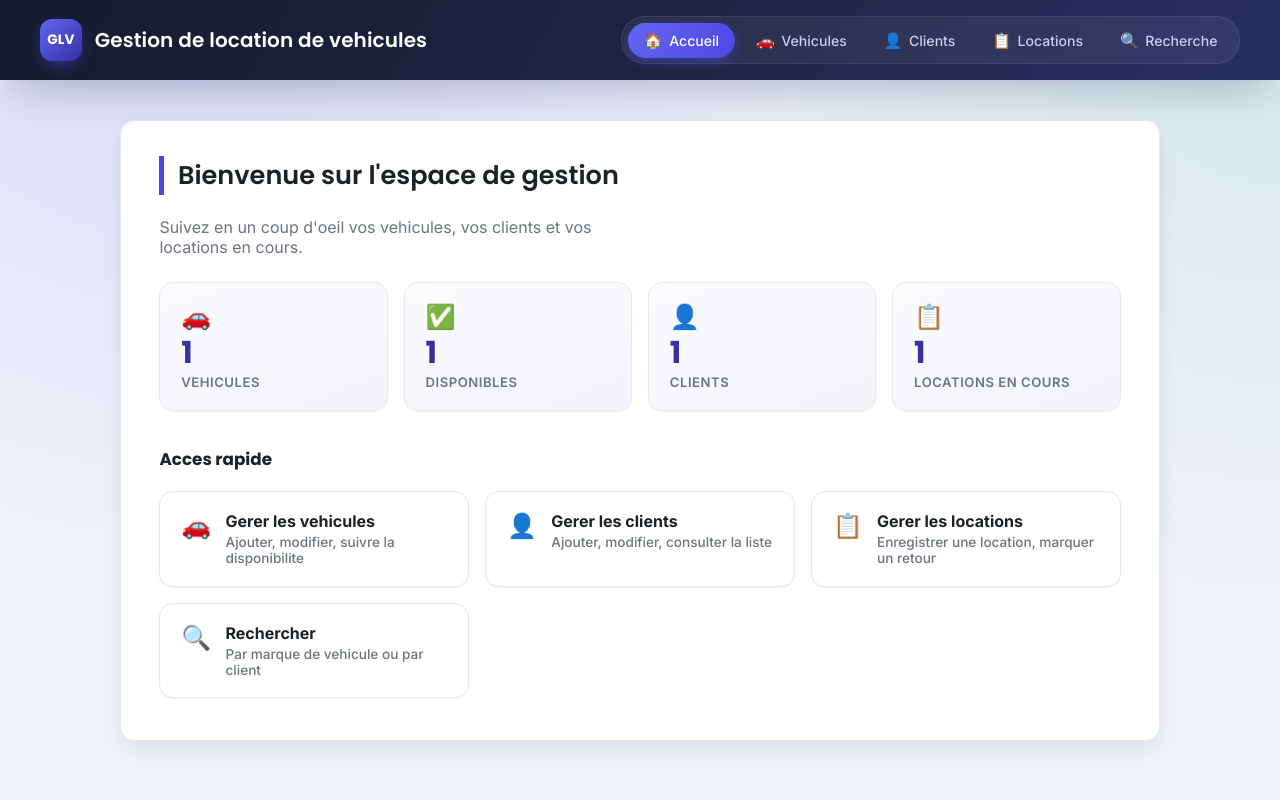
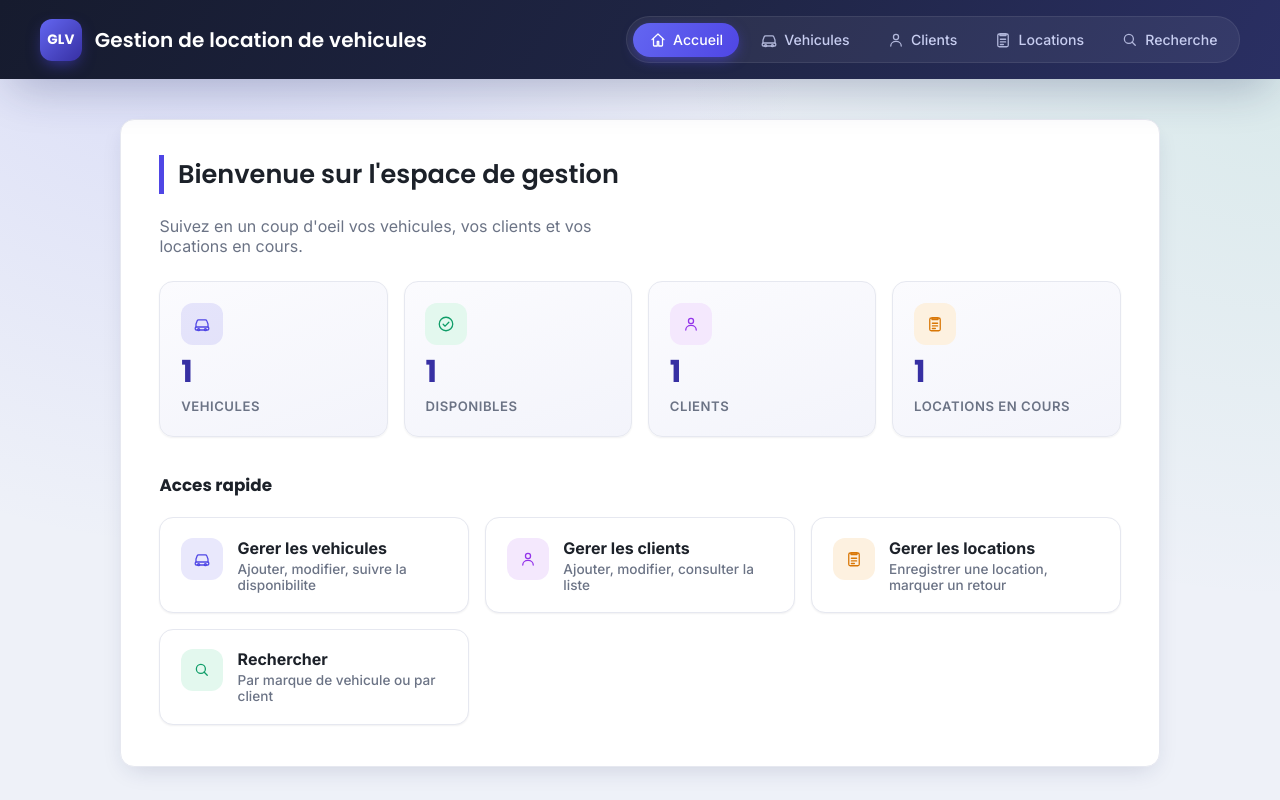
Before and after one commit to jmngsz9zs5-cmyk/Rokhaya_Thiam_-Gestion_de_location_de_vehicules, a PHP site: page / in a window 1280 px wide. Run offline with PHP 8.4, Linux system fonts and the light colour scheme; tables that the repository leaves empty hold one stand-in row (values such as "Sample post").

Commit message:
Remplacement des emojis par des icones SVG (pastilles colorees, style dashboard)

```diff
--- a/assets/css/style.css
+++ b/assets/css/style.css
@@ -12,6 +12,10 @@
     --primaire-fonce: #3730a3;
     --succes: #0f9d68;
     --succes-fond: #e3f8ee;
+    --violet: #9333ea;
+    --violet-fond: #f4e8fd;
+    --ambre: #d97706;
+    --ambre-fond: #fdf1e0;
     --danger: #d13b3b;
     --danger-fond: #fdecec;
     --neutre-fond: #eef0f4;
@@ -115,7 +119,17 @@ nav a {
 }
 
 .nav-icone {
-    font-size: 0.95rem;
+    display: inline-flex;
+    opacity: 0.85;
+}
+
+.nav-icone svg {
+    display: block;
+}
+
+nav a.active .nav-icone,
+nav a:hover .nav-icone {
+    opacity: 1;
 }
 
 nav a:hover {
@@ -198,23 +212,38 @@ main a:hover {
     display: flex;
     flex-direction: column;
     align-items: flex-start;
-    gap: 0.3rem;
+    gap: 0.6rem;
     background: linear-gradient(160deg, #fbfbfe, #f3f4fb);
     border: 1px solid var(--bordure);
     border-radius: var(--rayon);
-    padding: 1.2rem 1.3rem;
+    padding: 1.3rem 1.3rem 1.4rem;
     box-shadow: var(--ombre-sm);
-    transition: transform 0.15s ease, box-shadow 0.15s ease;
+    transition: transform 0.18s ease, box-shadow 0.18s ease;
 }
 
 .stat-carte:hover {
-    transform: translateY(-3px);
+    transform: translateY(-4px);
     box-shadow: var(--ombre-md);
 }
 
-.stat-icone {
-    font-size: 1.5rem;
+.icone-pastille {
+    display: inline-flex;
+    align-items: center;
+    justify-content: center;
+    width: 42px;
+    height: 42px;
+    border-radius: 12px;
+    flex-shrink: 0;
 }
+
+.icone-pastille svg {
+    display: block;
+}
+
+.teinte-primaire { background-color: rgba(79, 70, 229, 0.12); color: var(--primaire); }
+.teinte-succes   { background-color: var(--succes-fond); color: var(--succes); }
+.teinte-violet   { background-color: var(--violet-fond); color: var(--violet); }
+.teinte-ambre    { background-color: var(--ambre-fond); color: var(--ambre); }
 
 .stat-valeur {
     font-family: "Poppins", sans-serif;
--- a/public/index.php
+++ b/public/index.php
@@ -31,12 +31,35 @@ $vues = [
 
 // Liens du menu de navigation (icone + libelle), avec detection de la page active
 $menu = [
-    'accueil' => ['icone' => '🏠', 'libelle' => 'Accueil'],
-    'vehicules' => ['icone' => '🚗', 'libelle' => 'Vehicules'],
-    'clients' => ['icone' => '👤', 'libelle' => 'Clients'],
-    'locations' => ['icone' => '📋', 'libelle' => 'Locations'],
-    'recherche' => ['icone' => '🔍', 'libelle' => 'Recherche'],
+    'accueil' => ['icone' => 'accueil', 'libelle' => 'Accueil'],
+    'vehicules' => ['icone' => 'vehicule', 'libelle' => 'Vehicules'],
+    'clients' => ['icone' => 'client', 'libelle' => 'Clients'],
+    'locations' => ['icone' => 'location', 'libelle' => 'Locations'],
+    'recherche' => ['icone' => 'recherche', 'libelle' => 'Recherche'],
 ];
+
+/**
+ * Retourne le balisage SVG d'une icone du jeu d'icones de l'application.
+ * Icones en traits (style outline), heritent de la couleur du texte (currentColor).
+ */
+function icone(string $nom): string
+{
+    $traits = 'fill="none" stroke="currentColor" stroke-width="1.7" stroke-linecap="round" stroke-linejoin="round"';
+
+    $formes = [
+        'accueil' => '<path d="M4 11.5 12 4l8 7.5" /><path d="M6 10v9a1 1 0 0 0 1 1h4v-6h2v6h4a1 1 0 0 0 1-1v-9" />',
+        'vehicule' => '<path d="M4 16V12l1.6-4.2A2 2 0 0 1 7.5 6.5h9a2 2 0 0 1 1.9 1.3L20 12v4" /><rect x="3" y="16" width="18" height="4" rx="1.4" /><circle cx="7.5" cy="19.5" r="1.4" /><circle cx="16.5" cy="19.5" r="1.4" />',
+        'client' => '<circle cx="12" cy="8" r="3.4" /><path d="M5 20c0-3.6 3.1-6.2 7-6.2s7 2.6 7 6.2" />',
+        'location' => '<rect x="5" y="4" width="14" height="17" rx="2" /><path d="M9 3.5h6a1 1 0 0 1 1 1V6H8V4.5a1 1 0 0 1 1-1Z" /><path d="M8.5 11h7M8.5 14.5h7M8.5 18h4" />',
+        'recherche' => '<circle cx="10.5" cy="10.5" r="6" /><path d="m19 19-4.3-4.3" />',
+        'disponible' => '<circle cx="12" cy="12" r="9" /><path d="m8.2 12.3 2.6 2.6 5-5.2" />',
+        'plus' => '<path d="M12 5v14M5 12h14" />',
+    ];
+
+    $chemin = $formes[$nom] ?? '';
+
+    return '<svg viewBox="0 0 24 24" width="18" height="18" ' . $traits . '>' . $chemin . '</svg>';
+}
 
 // Les formulaires appartiennent visuellement a la section parente pour le surlignage du menu
 $pageActive = $page;
@@ -68,7 +91,7 @@ if ($page === 'vehicule_formulaire') {
         <nav>
             <?php foreach ($menu as $cle => $item): ?>
                 <a href="index.php?page=<?= $cle ?>" class="<?= $pageActive === $cle ? 'active' : '' ?>">
-                    <span class="nav-icone"><?= $item['icone'] ?></span><?= $item['libelle'] ?>
+                    <span class="nav-icone"><?= icone($item['icone']) ?></span><?= $item['libelle'] ?>
                 </a>
             <?php endforeach; ?>
         </nav>
--- a/views/accueil.php
+++ b/views/accueil.php
@@ -23,22 +23,22 @@ $nbLocationsEnCours = count($locationManager->listerEnCours());
 
 <div class="stats-grille">
     <div class="stat-carte">
-        <span class="stat-icone">🚗</span>
+        <span class="icone-pastille teinte-primaire"><?= icone('vehicule') ?></span>
         <span class="stat-valeur"><?= $nbVehicules ?></span>
         <span class="stat-libelle">Vehicules</span>
     </div>
     <div class="stat-carte">
-        <span class="stat-icone">✅</span>
+        <span class="icone-pastille teinte-succes"><?= icone('disponible') ?></span>
         <span class="stat-valeur"><?= $nbVehiculesDisponibles ?></span>
         <span class="stat-libelle">Disponibles</span>
     </div>
     <div class="stat-carte">
-        <span class="stat-icone">👤</span>
+        <span class="icone-pastille teinte-violet"><?= icone('client') ?></span>
         <span class="stat-valeur"><?= $nbClients ?></span>
         <span class="stat-libelle">Clients</span>
     </div>
     <div class="stat-carte">
-        <span class="stat-icone">📋</span>
+        <span class="icone-pastille teinte-ambre"><?= icone('location') ?></span>
         <span class="stat-valeur"><?= $nbLocationsEnCours ?></span>
         <span class="stat-libelle">Locations en cours</span>
     </div>
@@ -48,28 +48,28 @@ $nbLocationsEnCours = count($locationManager->listerEnCours());
 
 <div class="actions-grille">
     <a class="action-carte" href="index.php?page=vehicules">
-        <span class="stat-icone">🚗</span>
+        <span class="icone-pastille teinte-primaire"><?= icone('vehicule') ?></span>
         <div>
             <strong>Gerer les vehicules</strong>
             <p>Ajouter, modifier, suivre la disponibilite</p>
         </div>
     </a>
     <a class="action-carte" href="index.php?page=clients">
-        <span class="stat-icone">👤</span>
+        <span class="icone-pastille teinte-violet"><?= icone('client') ?></span>
         <div>
             <strong>Gerer les clients</strong>
             <p>Ajouter, modifier, consulter la liste</p>
         </div>
     </a>
     <a class="action-carte" href="index.php?page=locations">
-        <span class="stat-icone">📋</span>
+        <span class="icone-pastille teinte-ambre"><?= icone('location') ?></span>
         <div>
             <strong>Gerer les locations</strong>
             <p>Enregistrer une location, marquer un retour</p>
         </div>
     </a>
     <a class="action-carte" href="index.php?page=recherche">
-        <span class="stat-icone">🔍</span>
+        <span class="icone-pastille teinte-succes"><?= icone('recherche') ?></span>
         <div>
             <strong>Rechercher</strong>
             <p>Par marque de vehicule ou par client</p>
```
